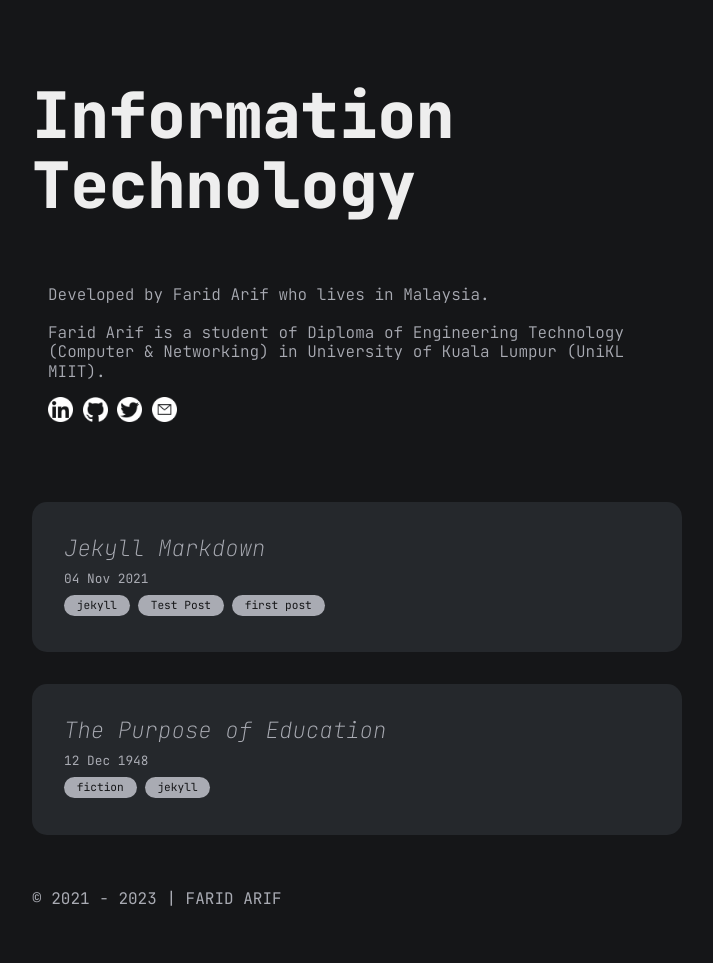
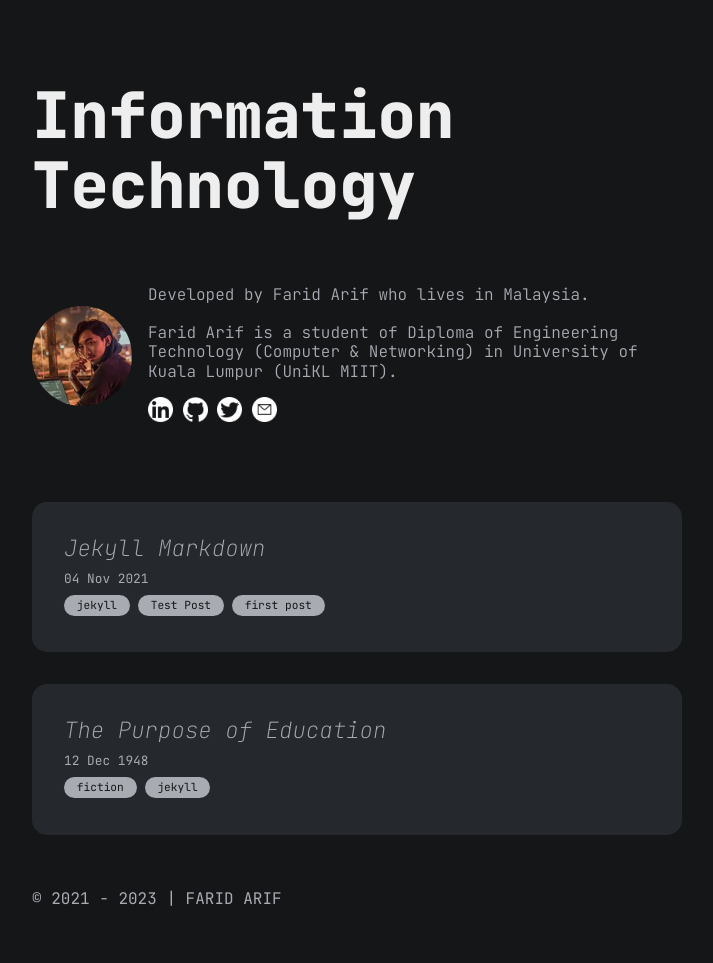
Before and after one commit to faridarif/faridarif.github.io, a Jekyll site: the page built from index.md, in a window 1280 px wide. Shown: the whole page, without its empty margins (283-996 px from the left). Built offline with Jekyll 4.4.1, drawn with Linux system fonts in a browser that asks for light colours.

Commit message:
Update author.yml

```diff
--- a/_data/author.yml
+++ b/_data/author.yml
@@ -1,5 +1,5 @@
 name: Farid Arif
-dp:
+dp: /pictures/profile.jpg
 description: "
   <p>
     Developed by Farid Arif who lives in Malaysia.
```
